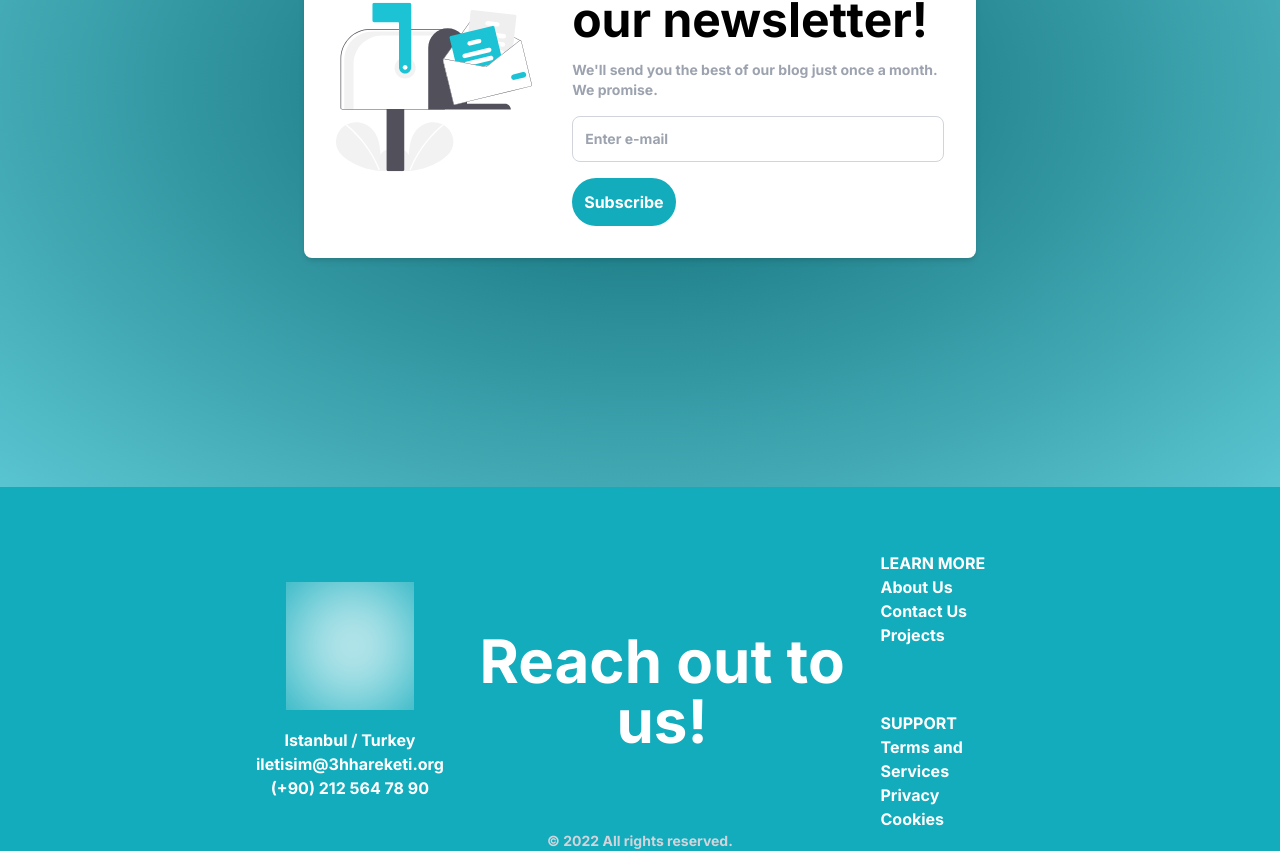
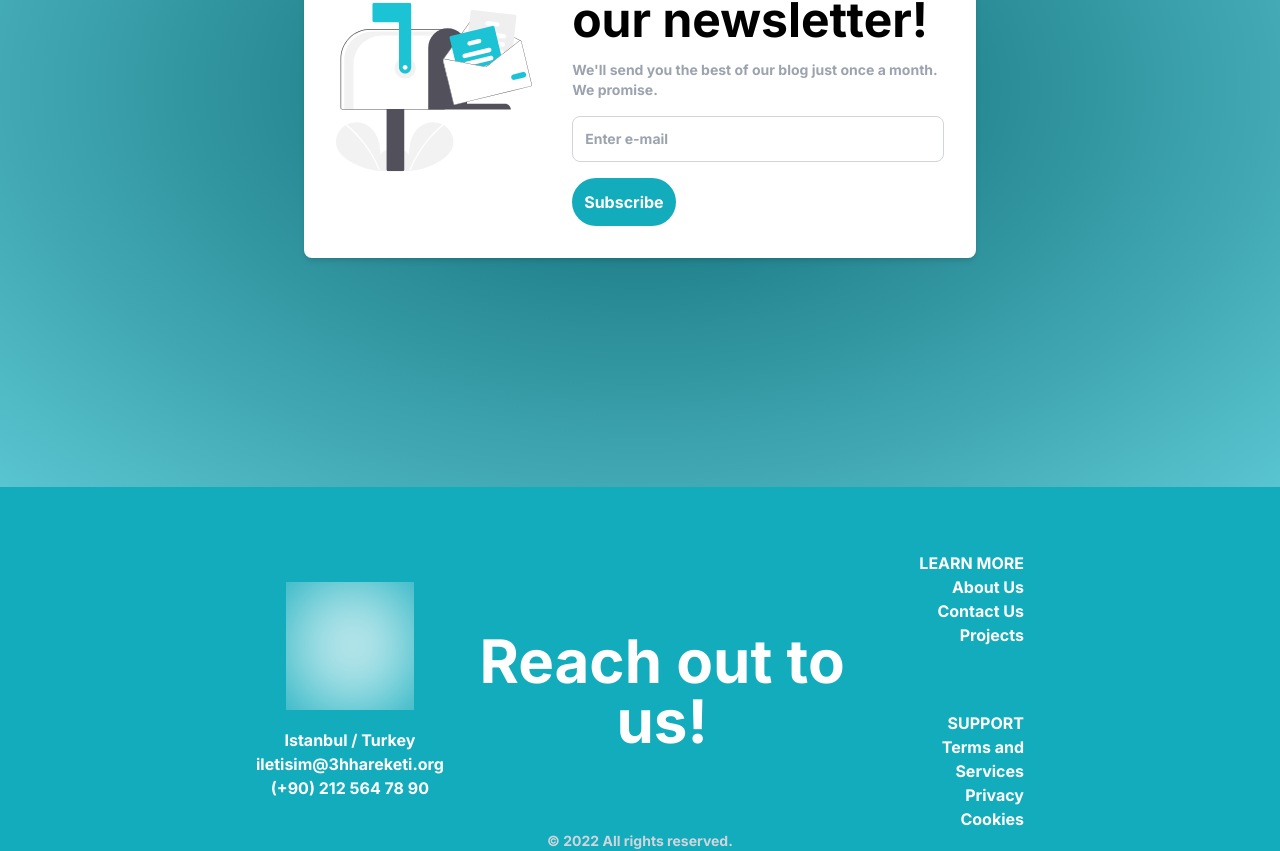
Before and after one commit to 3h-hareketi/website, a Next.js app: page / in a window 1280 px wide. Shown: the part 313-1164 px from the top of the page. Built offline with nearby package versions, Linux system fonts and the light colour scheme; no server answers.

Commit message:
Improve footer text alignment

```diff
--- a/components/Footer.tsx
+++ b/components/Footer.tsx
@@ -18,7 +18,7 @@ const Navbar = () => {
           Reach out to us!
         </h1>
 
-        <div className="flex flex-col items-end ml-auto">
+        <div className="flex flex-col ml-auto text-right">
           <ul className="text-white">
             {" "}
             <li>LEARN MORE</li>
```
